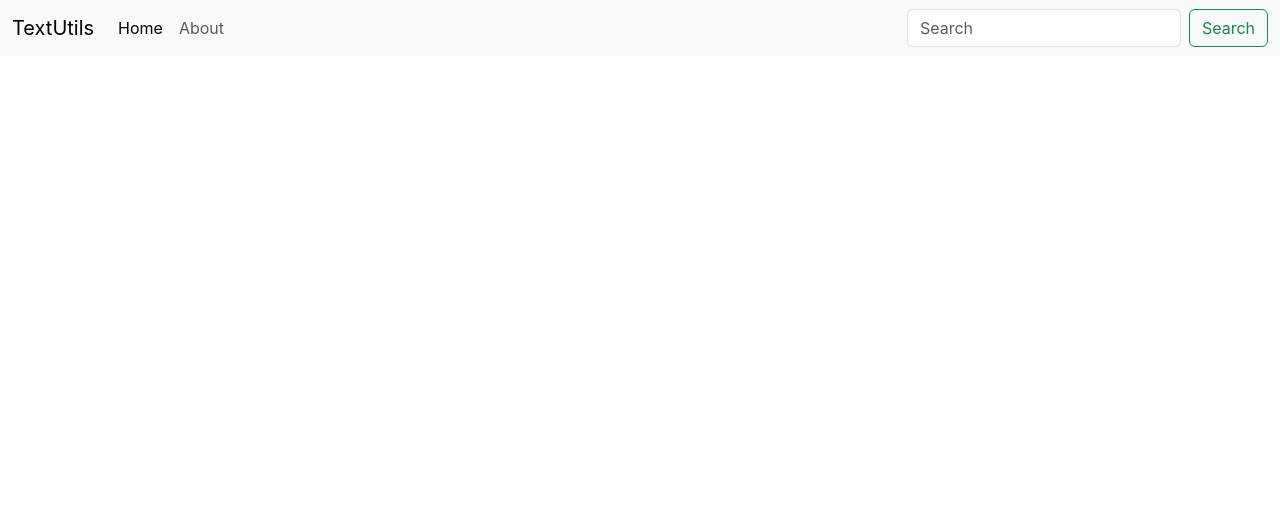
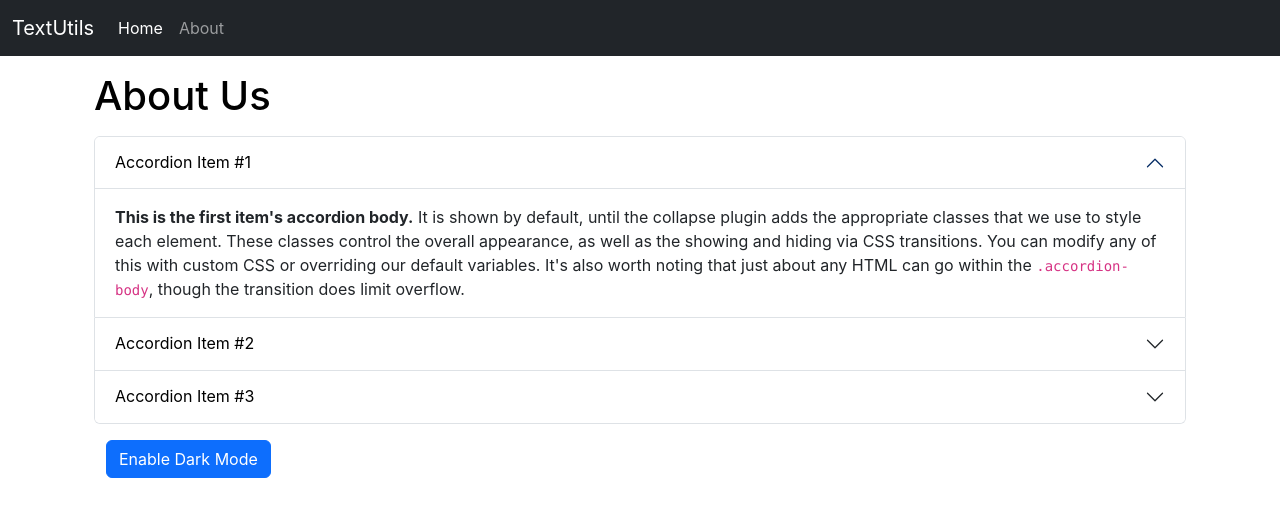
Before and after one commit to SD05/TextUtils, a React (Create React App) app: page / in a window 1280 px wide. Shown: the top 516 px of the page. Built offline with nearby package versions, Linux system fonts and the light colour scheme.

Commit message:
Multiple Text Functionalities added with About page

```diff
--- a/src/App.js
+++ b/src/App.js
@@ -1,51 +1,16 @@
 import "./App.css";
+import About from "./components/About";
+import Navbar from "./components/Navbar";
+// import TextForm from "./components/TextForm";
 
 function App() {
   return (
     <>
-      <nav className="navbar navbar-expand-lg bg-body-tertiary">
-        <div className="container-fluid">
-          <a className="navbar-brand" href="/">
-            TextUtils
-          </a>
-          <button
-            className="navbar-toggler"
-            type="button"
-            data-bs-toggle="collapse"
-            data-bs-target="#navbarSupportedContent"
-            aria-controls="navbarSupportedContent"
-            aria-expanded="false"
-            aria-label="Toggle navigation"
-          >
-            <span className="navbar-toggler-icon"></span>
-          </button>
-          <div className="collapse navbar-collapse" id="navbarSupportedContent">
-            <ul className="navbar-nav me-auto mb-2 mb-lg-0">
-              <li className="nav-item">
-                <a className="nav-link active" aria-current="page" href="/">
-                  Home
-                </a>
-              </li>
-              <li className="nav-item">
-                <a className="nav-link" href="/">
-                  About
-                </a>
-              </li>
-            </ul>
-            <form className="d-flex" role="search">
-              <input
-                className="form-control me-2"
-                type="search"
-                placeholder="Search"
-                aria-label="Search"
-              />
-              <button className="btn btn-outline-success" type="submit">
-                Search
-              </button>
-            </form>
-          </div>
-        </div>
-      </nav>
+      <Navbar title="TextUtils" />
+      <div className="container my-3">
+        {/* <TextForm heading="Enter the text to analyze" /> */}
+        <About />
+      </div>
     </>
   );
 }
--- /dev/null
+++ b/src/components/About.js
@@ -0,0 +1,133 @@
+import React, { useState } from "react";
+
+function About() {
+  let [myStyle, setMyStyle] = useState({
+    color: "black",
+    backgroundColor: "white",
+  });
+  const [btntext, setBtnText] = useState("Enable Dark Mode");
+
+  const toggleStyle = () => {
+    if (myStyle.color === "black") {
+      setMyStyle({
+        color: "white",
+        backgroundColor: "black",
+        border: "1px solid white",
+      });
+      setBtnText("Enable Light Mode");
+    } else {
+      setMyStyle({
+        color: "black",
+        backgroundColor: "white",
+      });
+      setBtnText("Enable Dark Mode");
+    }
+  };
+  return (
+    <div className="container" style={myStyle}>
+      <h1 className="my-3">About Us</h1>
+      <div className="accordion" id="accordionExample">
+        <div className="accordion-item">
+          <h2 className="accordion-header">
+            <button
+              className="accordion-button"
+              style={myStyle}
+              type="button"
+              data-bs-toggle="collapse"
+              data-bs-target="#collapseOne"
+              aria-expanded="true"
+              aria-controls="collapseOne"
+            >
+              Accordion Item #1
+            </button>
+          </h2>
+          <div
+            id="collapseOne"
+            className="accordion-collapse collapse show"
+            data-bs-parent="#accordionExample"
+          >
+            <div className="accordion-body">
+              <strong>This is the first item's accordion body.</strong> It is
+              shown by default, until the collapse plugin adds the appropriate
+              classes that we use to style each element. These classes control
+              the overall appearance, as well as the showing and hiding via CSS
+              transitions. You can modify any of this with custom CSS or
+              overriding our default variables. It's also worth noting that just
+              about any HTML can go within the <code>.accordion-body</code>,
+              though the transition does limit overflow.
+            </div>
+          </div>
+        </div>
+        <div className="accordion-item">
+          <h2 className="accordion-header">
+            <button
+              className="accordion-button collapsed"
+              style={myStyle}
+              type="button"
+              data-bs-toggle="collapse"
+              data-bs-target="#collapseTwo"
+              aria-expanded="false"
+              aria-controls="collapseTwo"
+            >
+              Accordion Item #2
+            </button>
+          </h2>
+          <div
+            id="collapseTwo"
+            className="accordion-collapse collapse"
+            data-bs-parent="#accordionExample"
+          >
+            <div className="accordion-body">
+              <strong>This is the second item's accordion body.</strong> It is
+              hidden by default, until the collapse plugin adds the appropriate
+              classes that we use to style each element. These classes control
+              the overall appearance, as well as the showing and hiding via CSS
+              transitions. You can modify any of this with custom CSS or
+              overriding our default variables. It's also worth noting that just
+              about any HTML can go within the <code>.accordion-body</code>,
+              though the transition does limit overflow.
+            </div>
+          </div>
+        </div>
+        <div className="accordion-item">
+          <h2 className="accordion-header">
+            <button
+              className="accordion-button collapsed"
+              style={myStyle}
+              type="button"
+              data-bs-toggle="collapse"
+              data-bs-target="#collapseThree"
+              aria-expanded="false"
+              aria-controls="collapseThree"
+            >
+              Accordion Item #3
+            </button>
+          </h2>
+          <div
+            id="collapseThree"
+            className="accordion-collapse collapse"
+            data-bs-parent="#accordionExample"
+          >
+            <div className="accordion-body">
+              <strong>This is the third item's accordion body.</strong> It is
+              hidden by default, until the collapse plugin adds the appropriate
+              classes that we use to style each element. These classes control
+              the overall appearance, as well as the showing and hiding via CSS
+              transitions. You can modify any of this with custom CSS or
+              overriding our default variables. It's also worth noting that just
+              about any HTML can go within the <code>.accordion-body</code>,
+              though the transition does limit overflow.
+            </div>
+          </div>
+        </div>
+      </div>
+      <div className="container my-3">
+        <button type="button" className="btn btn-primary" onClick={toggleStyle}>
+          {btntext}
+        </button>
+      </div>
+    </div>
+  );
+}
+
+export default About;
--- /dev/null
+++ b/src/components/Navbar.js
@@ -0,0 +1,62 @@
+import React from "react";
+import PropTypes from "prop-types";
+
+function Navbar(props) {
+  return (
+    <nav className="navbar navbar-expand-lg navbar-dark bg-dark">
+      <div className="container-fluid">
+        <a className="navbar-brand" href="/">
+          {props.title}
+        </a>
+        <button
+          className="navbar-toggler"
+          type="button"
+          data-bs-toggle="collapse"
+          data-bs-target="#navbarSupportedContent"
+          aria-controls="navbarSupportedContent"
+          aria-expanded="false"
+          aria-label="Toggle navigation"
+        >
+          <span className="navbar-toggler-icon"></span>
+        </button>
+        <div className="collapse navbar-collapse" id="navbarSupportedContent">
+          <ul className="navbar-nav me-auto mb-2 mb-lg-0">
+            <li className="nav-item">
+              <a className="nav-link active" aria-current="page" href="/">
+                Home
+              </a>
+            </li>
+            <li className="nav-item">
+              <a className="nav-link" href="/">
+                About
+              </a>
+            </li>
+          </ul>
+          {/* <form className="d-flex" role="search">
+            <input
+              className="form-control me-2"
+              type="search"
+              placeholder="Search"
+              aria-label="Search"
+            />
+            <button className="btn btn-primary" type="submit">
+              Search
+            </button>
+          </form> */}
+        </div>
+      </div>
+    </nav>
+  );
+}
+
+Navbar.propTypes = {
+  title: PropTypes.string.isRequired,
+  aboutText: PropTypes.string.isRequired,
+};
+
+Navbar.defaultProps = {
+  title: "Set title here",
+  aboutText: "About",
+};
+
+export default Navbar;
--- /dev/null
+++ b/src/components/TextForm.js
@@ -0,0 +1,75 @@
+import React, { useState } from "react";
+
+function TextForm(props) {
+  const [text, setText] = useState("");
+
+  const handleUpClick = () => {
+    setText(text.toUpperCase());
+  };
+
+  const handleLoClick = () => {
+    setText(text.toLowerCase());
+  };
+
+  const handleCopy = () => {
+    let text = document.getElementById("myBox");
+    text.select();
+    text.setSelectionRange(0, 9999);
+    navigator.clipboard.writeText(text.value);
+  };
+
+  const handleClearClick = () => {
+    setText("");
+  };
+
+  const handleExtraSpaces = () => {
+    let newText = text.split(/[ ]+/);
+    setText(newText.join(" "));
+  };
+
+  const onChange = (event) => {
+    setText(event.target.value);
+  };
+
+  return (
+    <>
+      <div>
+        <h1>{props.heading}</h1>
+        <div className="mb-3">
+          <textarea
+            className="form-control"
+            value={text}
+            id="myBox"
+            onChange={onChange}
+            rows="8"
+          ></textarea>
+        </div>
+        <button className="btn btn-primary mx-1" onClick={handleUpClick}>
+          Convert to UpperCase
+        </button>
+        <button className="btn btn-primary mx-1" onClick={handleLoClick}>
+          Convert to LowerCase
+        </button>
+        <button className="btn btn-primary mx-1" onClick={handleClearClick}>
+          Clear text
+        </button>
+        <button className="btn btn-primary mx-1" onClick={handleCopy}>
+          Copy Text
+        </button>
+        <button className="btn btn-primary mx-1" onClick={handleExtraSpaces}>
+          Remove Extra Spaces
+        </button>
+      </div>
+      <div className="container my-3">
+        <h1>Your text Summary</h1>
+        <p>
+          {text.split(" ").length} words and {text.length} characters
+        </p>
+        <p>{0.008 * text.split(" ").length} Minutes read</p>
+        <h3>{text}</h3>
+      </div>
+    </>
+  );
+}
+
+export default TextForm;
```
